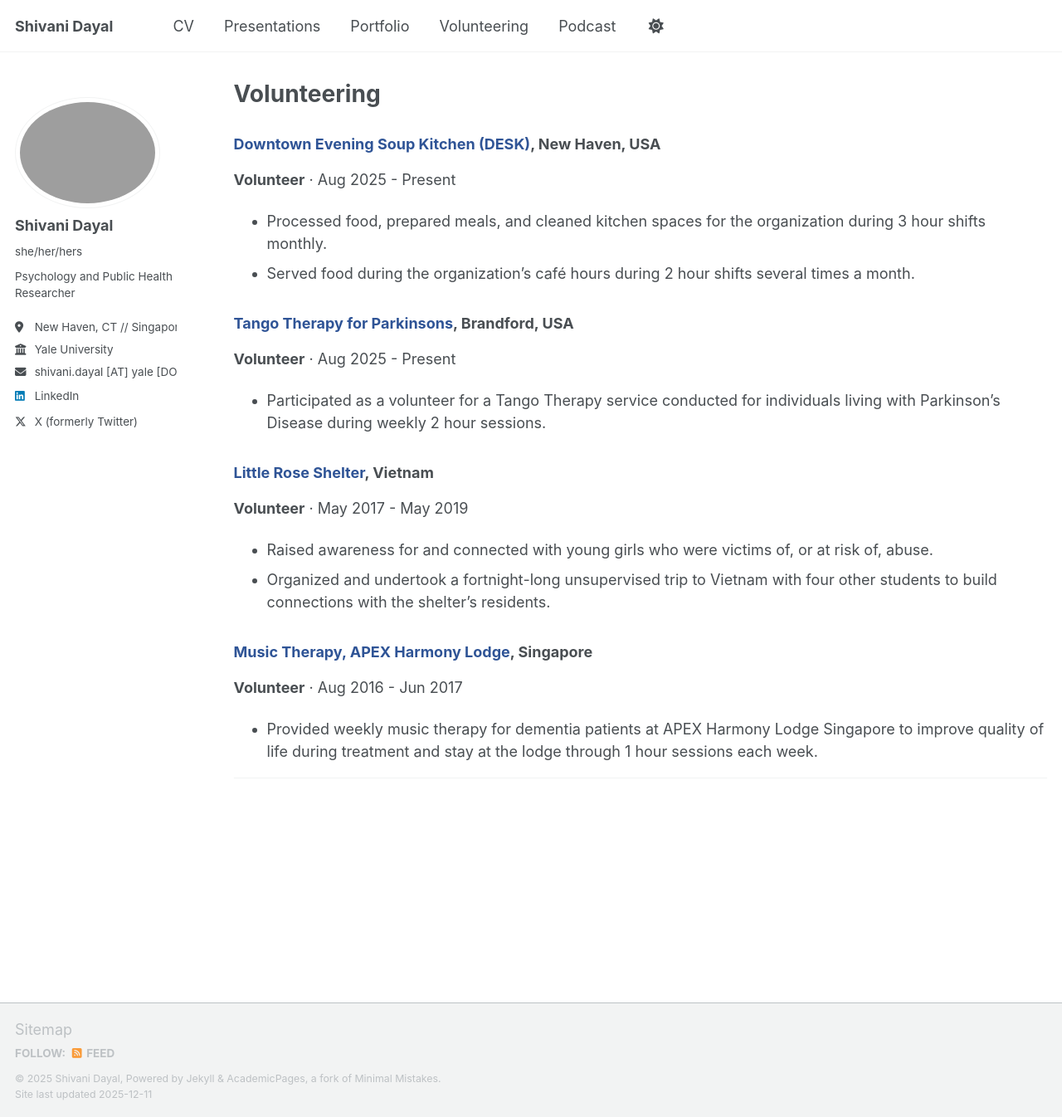
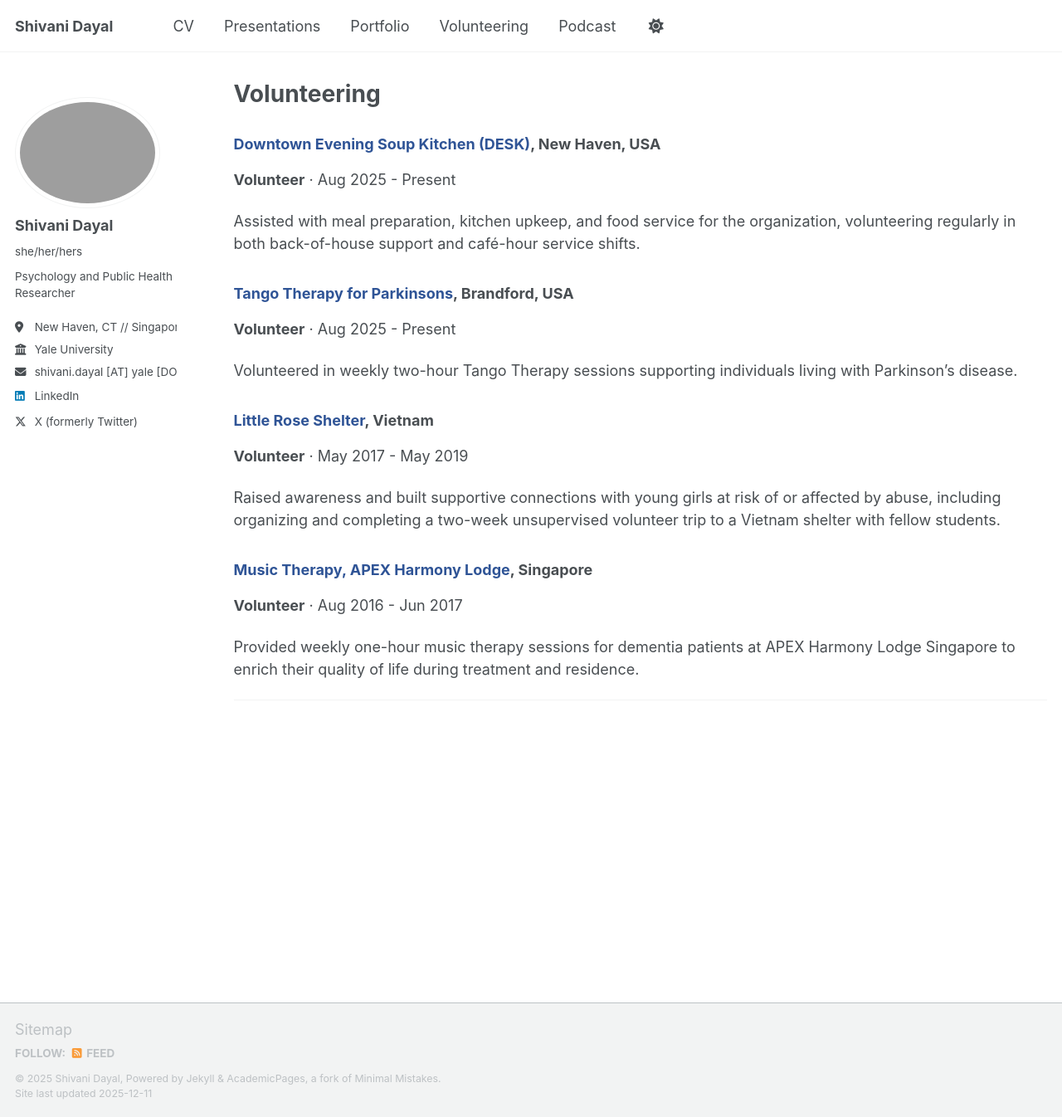
Before and after one commit to sdayal21/sdayal21.github.io, a Jekyll site: the page built from _pages/volunteering.md, in a window 1280 px wide and 1346 px high. Shown: the whole window at 83% size. Built offline with Jekyll 4.4.1, drawn with Linux system fonts in a browser that asks for light colours; a script that is not in the unit is left out.

```diff
--- a/_pages/volunteering.md
+++ b/_pages/volunteering.md
@@ -10,23 +10,21 @@ redirect_from:
 ### <span style="color:#2F5496;">Downtown Evening Soup Kitchen (DESK)</span>, New Haven, USA
 **Volunteer** · Aug 2025 - Present
 
-- Processed food, prepared meals, and cleaned kitchen spaces for the organization during 3 hour shifts monthly.
-- Served food during the organization’s café hours during 2 hour shifts several times a month.
+Assisted with meal preparation, kitchen upkeep, and food service for the organization, volunteering regularly in both back-of-house support and café-hour service shifts.
 
 ### <span style="color:#2F5496;">Tango Therapy for Parkinsons</span>, Brandford, USA
 **Volunteer** · Aug 2025 - Present
 
-- Participated as a volunteer for a Tango Therapy service conducted for individuals living with Parkinson’s Disease during weekly 2 hour sessions.
+Volunteered in weekly two-hour Tango Therapy sessions supporting individuals living with Parkinson’s disease.
 
 ### <span style="color:#2F5496;">Little Rose Shelter</span>, Vietnam
 **Volunteer** · May 2017 - May 2019
 
-- Raised awareness for and connected with young girls who were victims of, or at risk of, abuse.
-- Organized and undertook a fortnight-long unsupervised trip to Vietnam with four other students to build connections with the shelter’s residents.
+Raised awareness and built supportive connections with young girls at risk of or affected by abuse, including organizing and completing a two-week unsupervised volunteer trip to a Vietnam shelter with fellow students.
 
 ### <span style="color:#2F5496;">Music Therapy, APEX Harmony Lodge</span>, Singapore
 **Volunteer** · Aug 2016 - Jun 2017
 
-- Provided weekly music therapy for dementia patients at APEX Harmony Lodge Singapore to improve quality of life during treatment and stay at the lodge through 1 hour sessions each week.
+Provided weekly one-hour music therapy sessions for dementia patients at APEX Harmony Lodge Singapore to enrich their quality of life during treatment and residence.
 
 ---
```
Also changed, not shown: _pages/cv.md (+1 -0 lines).
